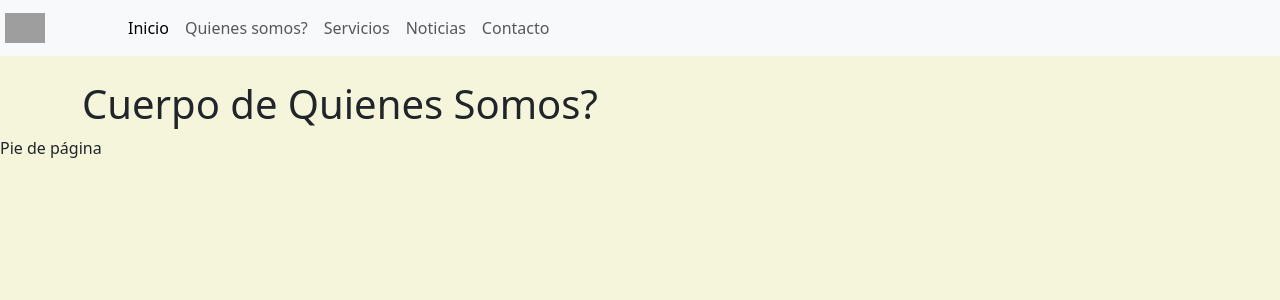
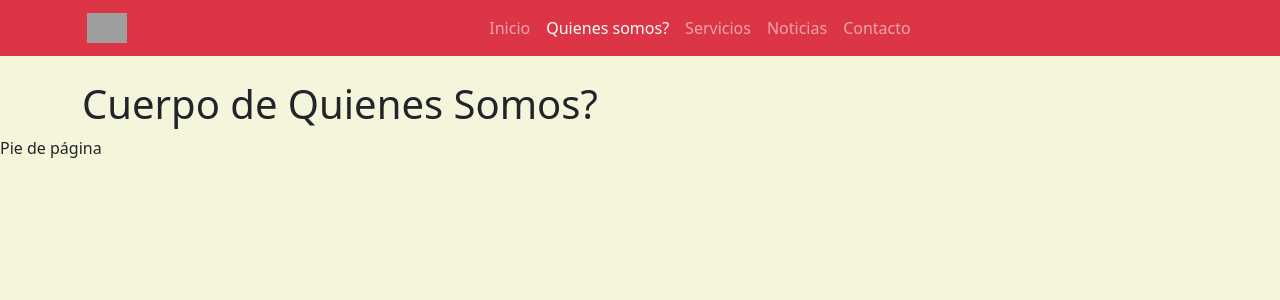
Before and after one commit to Mamans7/practica_1, a Flask app: page /quienes in a window 1280 px wide. Shown: the top 300 px of the page. Run offline with Flask 3, Linux system fonts and the light colour scheme; grey boxes are pictures that could not be loaded.

Commit message:
Hasta aqui tenemos modificados el NAVBAR

```diff
--- a/main.py
+++ b/main.py
@@ -1,7 +1,7 @@
 from flask import Flask, request, render_template, url_for
 app = Flask(__name__)
 
-@app.route('/index')
+@app.route('/')
 def home():
   return render_template('index.html')
 
@@ -21,7 +21,5 @@ def noticias():
 def contactos():
   return render_template('contactos.html')
 
-
-
 if __name__ == '__main__':
   app.run(debug=True)
--- a/templates/header.html
+++ b/templates/header.html
@@ -1,5 +1,5 @@
 <!doctype html>
-<html lang="en">
+<html lang="es">
 
 <head>
     <title>IsaBosk</title>
@@ -16,18 +16,35 @@
 <body>
     <header>
         <!-- place navbar here -->
-        <nav class="navbar navbar-expand navbar-light bg-light">
-            <div>
-                <a class="navbar-brand" href="{{ url_for('home') }}">
-                    <img src="{{ url_for('static', filename='img/isabosk_logo.svg') }}" alt="Logo de IsaBosk" />
-                </a>
-            </div>
-            <div class="nav navbar-nav">
-                <a class="nav-item nav-link active" href="{{ url_for('home') }}">Inicio <span class="visually-hidden ">(current)</span></a>
-                <a class="nav-item nav-link " href="{{ url_for( 'quienes') }} ">Quienes somos?</a>
-                <a class=" nav-item nav-link " href="{{ url_for( 'servicios') }} ">Servicios</a>
-                <a class="nav-item nav-link " href="{{ url_for( 'noticias') }} ">Noticias</a>
-                <a class=" nav-item nav-link " href="{{ url_for( 'contactos') }} ">Contacto</a>
+        <nav class="navbar navbar-expand-lg navbar-dark bg-danger">
+            <div class="container">
+                <div>
+                    <a class="navbar-brand" href="{{ url_for('home') }}">
+                        <img src="{{ url_for('static', filename='img/isabosk_logo.svg') }}" alt="Logo de IsaBosk" />
+                    </a>
+                    <button class="navbar-toggler" type="button" data-bs-toggle="collapse" data-bs-target="#barra" aria-controls="barra" aria-expanded="false" aria-label="Toggle navigation">
+                      <span class="navbar-toggler-icon"></span>
+                    </button>
+                </div>
+                <div class="collapse navbar-collapse" id="barra">
+                    <ul class="navbar-nav mr-auto mx-auto">
+                        <li class="nav-item">
+                            <a class="nav-link {{ 'active' if request.endpoint == 'home' else '' }}" href="{{ url_for('home') }}">Inicio <span class="visually-hidden ">(current)</span></a>
+                        </li>
+                        <li class="nav-item">
+                            <a class="nav-link {{ 'active' if request.endpoint == 'quienes' else '' }}" href="{{ url_for('quienes') }}">Quienes somos? <span class="visually-hidden ">(current)</span></a>
+                        </li>
+                        <li class="nav-item">
+                            <a class="nav-link {{ 'active' if request.endpoint == 'servicios' else '' }}" href="{{ url_for('servicios') }}">Servicios <span class="visually-hidden ">(current)</span></a>
+                        </li>
+                        <li class="nav-item">
+                            <a class="nav-link {{ 'active' if request.endpoint == 'noticias' else '' }}" href="{{ url_for('noticias') }}">Noticias <span class="visually-hidden ">(current)</span></a>
+                        </li>
+                        <li class="nav-item">
+                            <a class="nav-link {{ 'active' if request.endpoint == 'contactos' else '' }}" href="{{ url_for('contactos') }}">Contacto <span class="visually-hidden ">(current)</span></a>
+                        </li>
+                    </ul>
+                </div>
             </div>
         </nav>
     </header>
```
Also changed, not shown: templates/index.html (+9 -9 lines).
